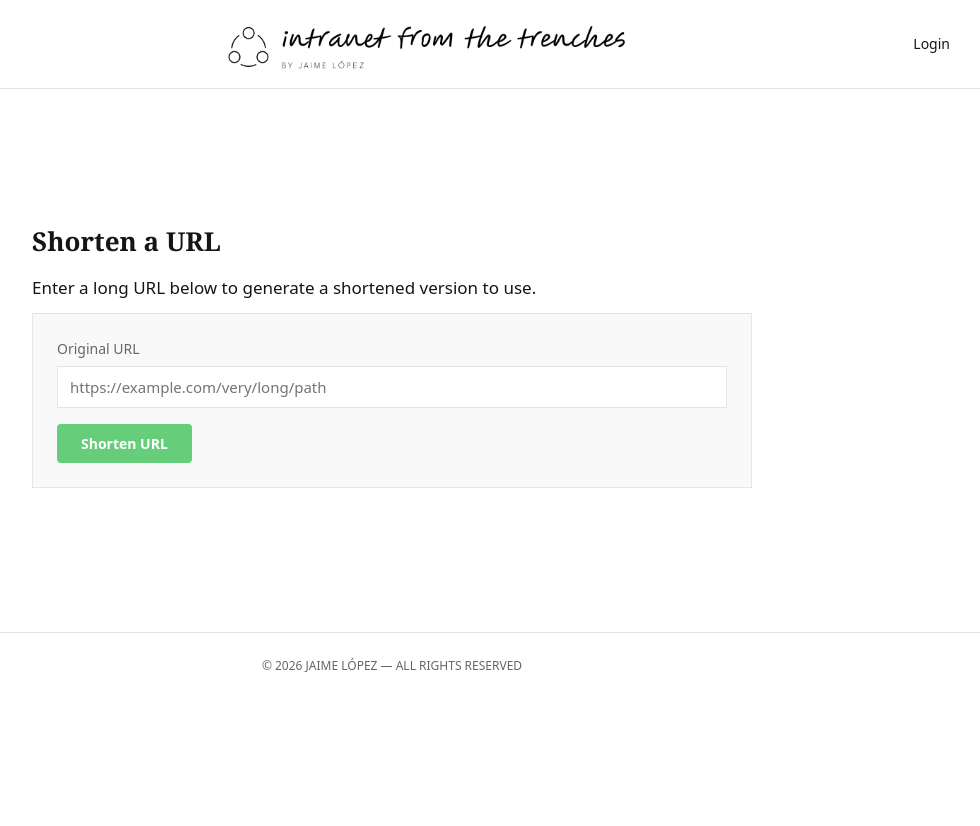
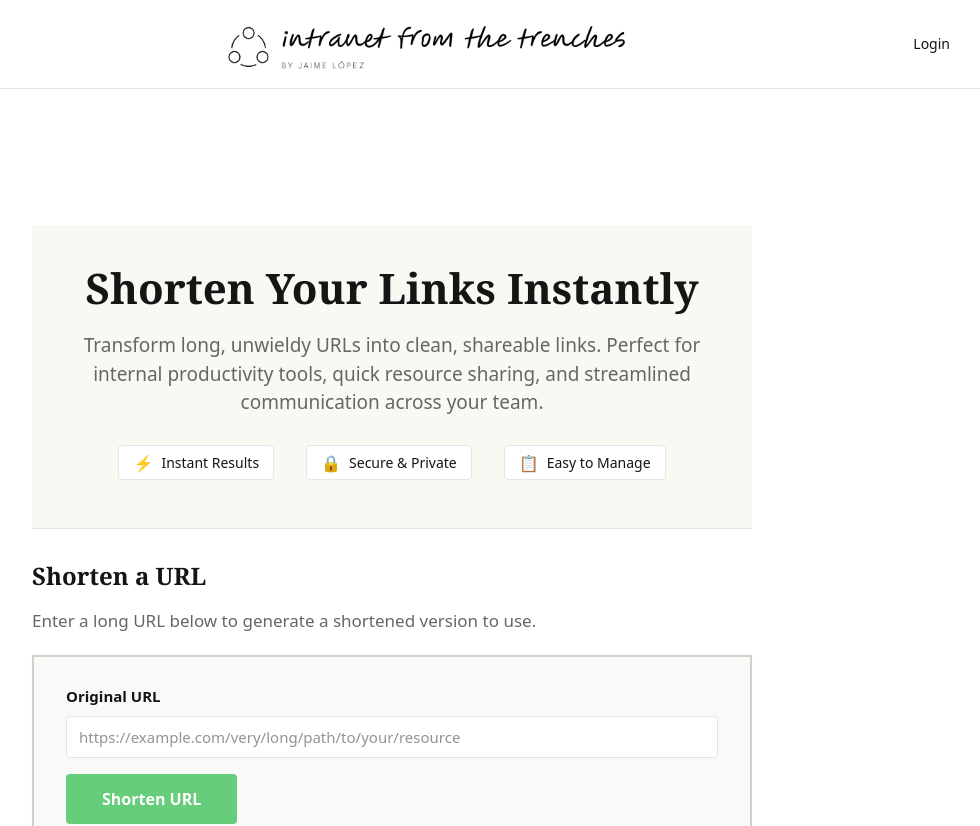
Before and after one commit to jaloplo/ai-ender-pearl, a Next.js app: page / in a window 1280 px wide. Shown: the top 826 px of the page, without its empty margins (248-1228 px from the left). Before the commit the page ends 800 px from the top, so only its background shows below. Built offline with nearby package versions, Linux system fonts and the light colour scheme; no server answers.

Commit message:
feat: hero Section and Prominent URL Input Enhancements

```diff
--- a/app/globals.css
+++ b/app/globals.css
@@ -487,3 +487,189 @@ footer {
     max-height: 28px;
   }
 }
+
+/* ========================================
+   HERO SECTION & PROMINENT URL INPUT - Features 1 & 2
+   Added for landing experience while preserving current Substack/retro editorial styles.
+   Slight adaptations for visual prominence using existing palette + subtle retro corporate touches.
+   ======================================== */
+
+/* Hero Section - Value Proposition */
+.hero {
+  text-align: center;
+  padding: 40px 0 48px;
+  margin-bottom: 32px;
+  border-bottom: 1px solid var(--color-border-subtle);
+  background-color: #faf8f3; /* subtle warm beige tint for retro corporate feel, slight change */
+}
+
+.hero h1 {
+  font-size: 42px;
+  font-weight: 700;
+  line-height: 1.1;
+  margin: 0 0 20px 0;
+  color: var(--color-text-primary);
+  font-family: Georgia, "Times New Roman", Times, serif;
+}
+
+.hero-tagline {
+  font-size: 19px;
+  line-height: 1.5;
+  color: var(--color-text-secondary);
+  max-width: 620px;
+  margin: 0 auto 28px;
+  font-family: system-ui, -apple-system, BlinkMacSystemFont, "Segoe UI", Roboto, Helvetica, Arial, sans-serif;
+}
+
+.hero-features {
+  display: flex;
+  justify-content: center;
+  gap: 32px;
+  flex-wrap: wrap;
+  margin-top: 8px;
+}
+
+.feature {
+  display: flex;
+  align-items: center;
+  gap: 8px;
+  font-size: 14px;
+  font-weight: 500;
+  color: var(--color-text-primary);
+  font-family: system-ui, -apple-system, BlinkMacSystemFont, "Segoe UI", Roboto, Helvetica, Arial, sans-serif;
+  padding: 6px 14px;
+  background-color: var(--color-bg-primary);
+  border: 1px solid var(--color-border-subtle);
+  border-radius: 4px;
+}
+
+.feature-icon {
+  font-size: 16px;
+  line-height: 1;
+}
+
+/* Prominent URL Input Section - Feature 2 */
+.shorten-section {
+  max-width: 720px;
+  margin: 0 auto;
+}
+
+.shorten-section h2 {
+  font-size: 24px;
+  margin-bottom: 8px;
+}
+
+.shorten-section > p {
+  color: var(--color-text-secondary);
+  margin-bottom: 20px;
+}
+
+/* Enhanced form container for visual prominence */
+.prominent-form {
+  background-color: var(--color-bg-secondary);
+  padding: 28px 32px;
+  border: 2px solid #d4d0c4; /* slightly stronger border for card-like distinction, retro beige tone */
+  margin-bottom: 24px;
+  box-shadow: 0 1px 3px rgba(0, 0, 0, 0.04);
+}
+
+.prominent-form label {
+  font-size: 15px;
+  font-weight: 600;
+  color: var(--color-text-primary);
+  margin-bottom: 8px;
+}
+
+/* Larger, more prominent input */
+.prominent-input {
+  width: 100%;
+  padding: 16px 18px;
+  border: 2px solid var(--color-border-subtle);
+  background-color: var(--color-bg-primary);
+  font-family: system-ui, -apple-system, BlinkMacSystemFont, "Segoe UI", Roboto, Helvetica, Arial, sans-serif;
+  font-size: 17px;
+  margin-bottom: 20px;
+  box-sizing: border-box;
+  color: var(--color-text-primary);
+  border-radius: 4px;
+}
+
+.prominent-input:focus {
+  outline: none;
+  border-color: var(--color-brand-accent);
+  box-shadow: 0 0 0 3px rgba(102, 205, 122, 0.15);
+  background-color: #fff;
+}
+
+.prominent-input::placeholder {
+  color: #888;
+  opacity: 0.9;
+}
+
+/* Highly visible "Shorten URL" button with strong contrast */
+.prominent-button {
+  background-color: var(--color-brand-accent);
+  color: #FFFFFF;
+  border: none;
+  border-radius: 4px;
+  padding: 14px 36px;
+  font-family: system-ui, -apple-system, BlinkMacSystemFont, "Segoe UI", Roboto, Helvetica, Arial, sans-serif;
+  font-size: 16px;
+  font-weight: 700;
+  cursor: pointer;
+  transition: opacity 0.1s ease, transform 0.05s ease;
+  display: inline-block;
+  min-width: 160px;
+}
+
+.prominent-button:hover {
+  opacity: 0.92;
+  transform: translateY(-1px);
+}
+
+.prominent-button:disabled {
+  opacity: 0.6;
+  cursor: not-allowed;
+  transform: none;
+}
+
+/* Responsive adjustments for hero and prominent form */
+@media (max-width: 768px) {
+  .hero {
+    padding: 28px 0 36px;
+  }
+
+  .hero h1 {
+    font-size: 32px;
+  }
+
+  .hero-tagline {
+    font-size: 17px;
+    padding: 0 8px;
+  }
+
+  .hero-features {
+    gap: 12px;
+  }
+
+  .feature {
+    font-size: 13px;
+    padding: 5px 10px;
+  }
+
+  .prominent-form {
+    padding: 20px 18px;
+    border-width: 1px;
+  }
+
+  .prominent-input {
+    padding: 14px 14px;
+    font-size: 16px;
+  }
+
+  .prominent-button {
+    padding: 12px 28px;
+    font-size: 15px;
+    width: 100%;
+  }
+}
--- a/app/page.js
+++ b/app/page.js
@@ -46,22 +46,51 @@ export default function ShortenPage() {
 
   return (
     <>
+      {/* Hero Section with Value Proposition - Feature 1 */}
+      <section className="hero">
+        <h1>Shorten Your Links Instantly</h1>
+        <p className="hero-tagline">
+          Transform long, unwieldy URLs into clean, shareable links.
+          Perfect for internal productivity tools, quick resource sharing,
+          and streamlined communication across your team.
+        </p>
+
+        {/* Optional feature highlights */}
+        <div className="hero-features">
+          <div className="feature">
+            <span className="feature-icon">⚡</span>
+            <span>Instant Results</span>
+          </div>
+          <div className="feature">
+            <span className="feature-icon">🔒</span>
+            <span>Secure &amp; Private</span>
+          </div>
+          <div className="feature">
+            <span className="feature-icon">📋</span>
+            <span>Easy to Manage</span>
+          </div>
+        </div>
+      </section>
+
+      {/* Prominent URL Input Section - Feature 2 */}
+      <section className="shorten-section">
         <h2>Shorten a URL</h2>
         <p>
           Enter a long URL below to generate a shortened version to use.
         </p>
 
-      <form onSubmit={handleSubmit}>
+        <form onSubmit={handleSubmit} className="prominent-form">
           <label htmlFor="url">Original URL</label>
           <input
             type="text"
             id="url"
             value={url}
             onChange={(e) => setUrl(e.target.value)}
-          placeholder="https://example.com/very/long/path"
+            placeholder="https://example.com/very/long/path/to/your/resource"
             disabled={loading}
+            className="prominent-input"
           />
-        <button type="submit" disabled={loading}>
+          <button type="submit" disabled={loading} className="prominent-button">
             {loading ? 'Shortening...' : 'Shorten URL'}
           </button>
         </form>
@@ -87,6 +116,7 @@ export default function ShortenPage() {
 
         <div className="metadata" style={{ marginTop: '32px' }}>
         </div>
+      </section>
     </>
   );
 }
```
Also changed, not shown: 2 other files (tests, documents, lock files or other folders). Lines whose indentation alone changed are shown as unchanged.
